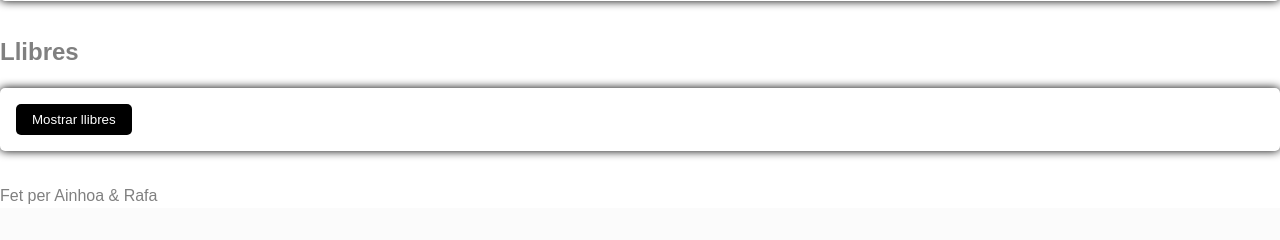
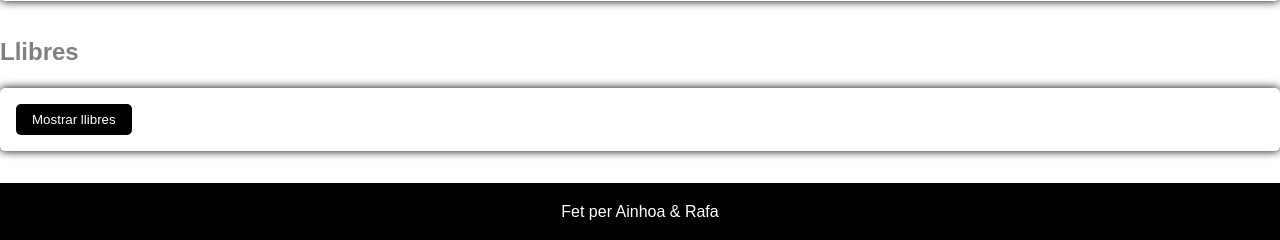
Before and after one commit to Suricum/projecte_final_UF1, a PHP site: page /index.html in a window 1280 px wide. Shown: the part 1732-1972 px from the top of the page. Before the commit the page ends 1940 px from the top, so only its background shows below. Run offline with PHP 8.4, Linux system fonts and the light colour scheme.

Commit message:
Cambios css

```diff
--- a/styles.css
+++ b/styles.css
@@ -88,3 +88,19 @@ button {
     cursor: pointer;
 
 }
+
+button:hover {
+
+    background-color: grey;
+
+}
+
+footer {
+
+    text-align: center;
+    padding: 16px;
+    background-color: black;
+    color: white;
+    margin-top: 32px;
+
+}
```
